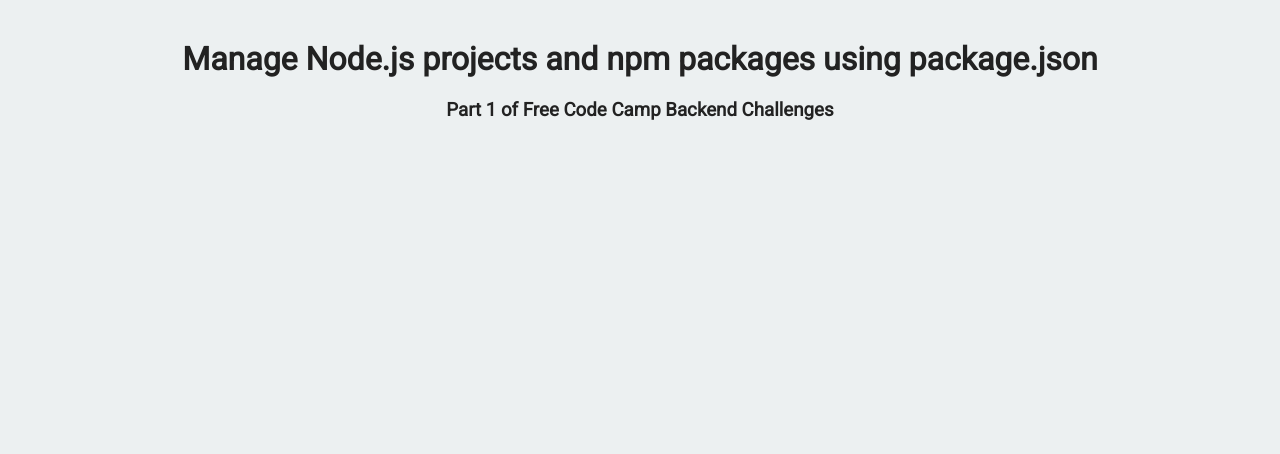
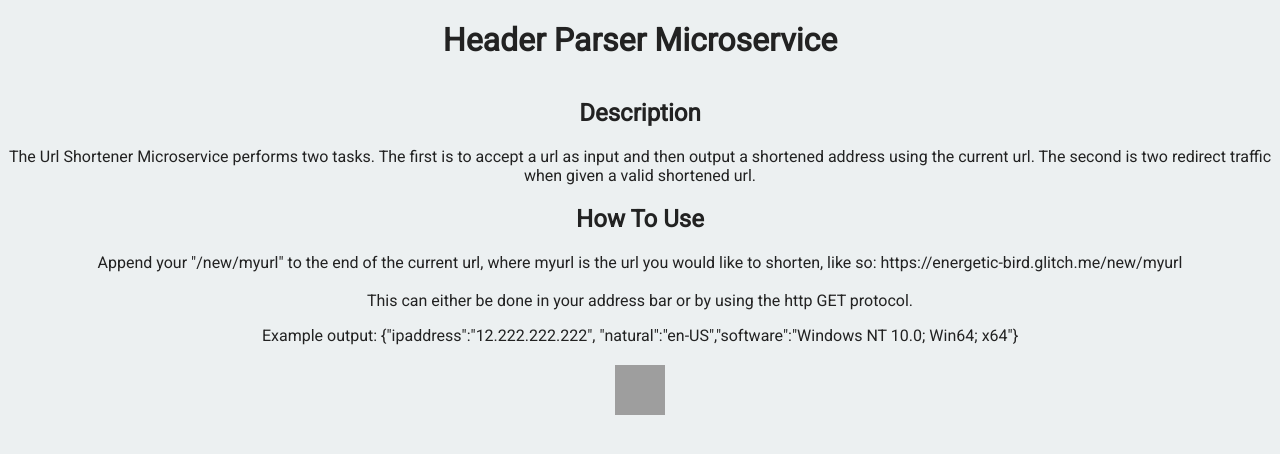
Before and after one commit to rmweir/URLShortenerMicroservice, a website: page views/index.html in a window 1280 px wide. Drawn offline with Linux system fonts and the light colour scheme; grey boxes are pictures that could not be loaded.

Commit message:
🏌📺 Checkpoint README.md:603480/1

```diff
--- a/views/index.html
+++ b/views/index.html
@@ -2,17 +2,28 @@
 <html>
 
    <head>
-      <title>Backend Challenges | Free Code Camp</title>
-      <link rel="shortcut icon" href="https://cdn.hyperdev.com/us-east-1%3A52a203ff-088b-420f-81be-45bf559d01b1%2Ffavicon.ico" type="image/x-icon"/>
+      <title>Header Parser Microservice</title>
+      <link rel="shortcut icon" href="https://avatars2.githubusercontent.com/u/19376037?s=460&v=4" type="image/x-icon"/>
       <link href="https://fonts.googleapis.com/css?family=Roboto" rel="stylesheet" type="text/css">
       <link href="/public/style.css" rel="stylesheet" type="text/css">
    </head>
 
    <body>
-      <div class="container">
-         <h1>Manage Node.js projects and npm packages using package.json</h1>
-         <h3>Part 1 of Free Code Camp Backend Challenges</h3>
+	<h1>Header Parser Microservice</h1>
+      <div class="boxed container">
+         <h2>Description</h2>
+         <p> The Url Shortener Microservice performs two tasks. The first is to accept a url as input and then output a shortened address using the current url. The second is two redirect traffic when given a valid shortened url. <br></p>
+	 <h2>How To Use</h2>
+	 <p>Append your "/new/myurl" to the end of the current url, where myurl is the url you would like to shorten, like so: https://energetic-bird.glitch.me/new/myurl <br>   <br>
+	    This can either be done in your address bar or by using the http GET protocol.
+	 <p>Example output: {"ipaddress":"12.222.222.222", "natural":"en-US","software":"Windows NT 10.0; Win64; x64"}</p>
+
+
+
       </div>
+      <a href="https://github.com/rmweir/HeaderParserMicroservice">
+            <img src="https://cdn4.iconfinder.com/data/icons/iconsimple-logotypes/512/github-512.png" alt="Microservice Repo" height="50" width="50">
+      </a>
    </body>
 
 </html>
```
Also changed, not shown: 2 other files.
